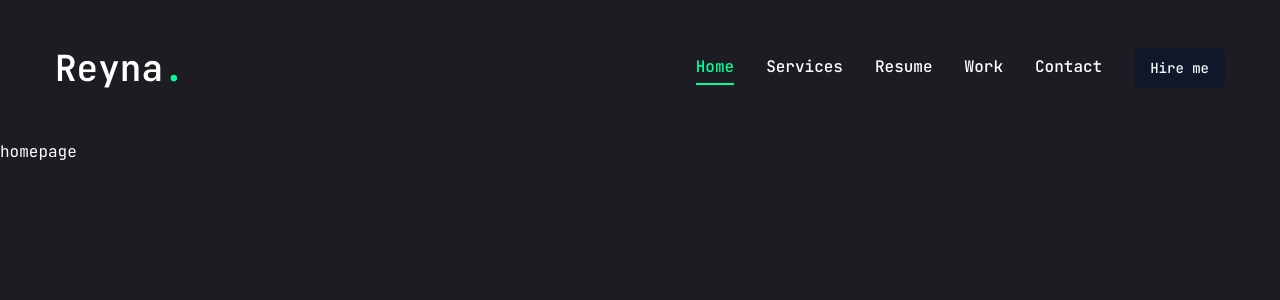
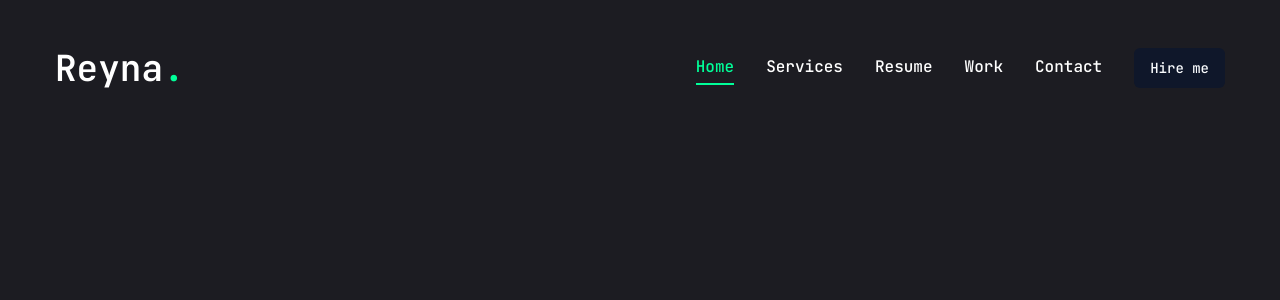
Before and after one commit to reynaroma/reyna-portfolio, a Next.js app: page / in a window 1280 px wide. Shown: the top 300 px of the page. Built offline with nearby package versions, Linux system fonts and the light colour scheme.

Commit message:
Import the initial component of PageTransisition to layout.jsx

```diff
--- a/app/layout.jsx
+++ b/app/layout.jsx
@@ -3,6 +3,7 @@
 
 // components
 import Header from "@/components/Header";
+import PageTransition from "@/components/PageTransition";
 
 const jetbrainsMono = JetBrains_Mono({
   subsets: ["latin"],
@@ -20,7 +21,7 @@
     <html lang="en">
       <body className={jetbrainsMono.variable}>
         <Header />
-        {children}
+        <PageTransition>{children}</PageTransition>
       </body>
     </html>
   );
```
